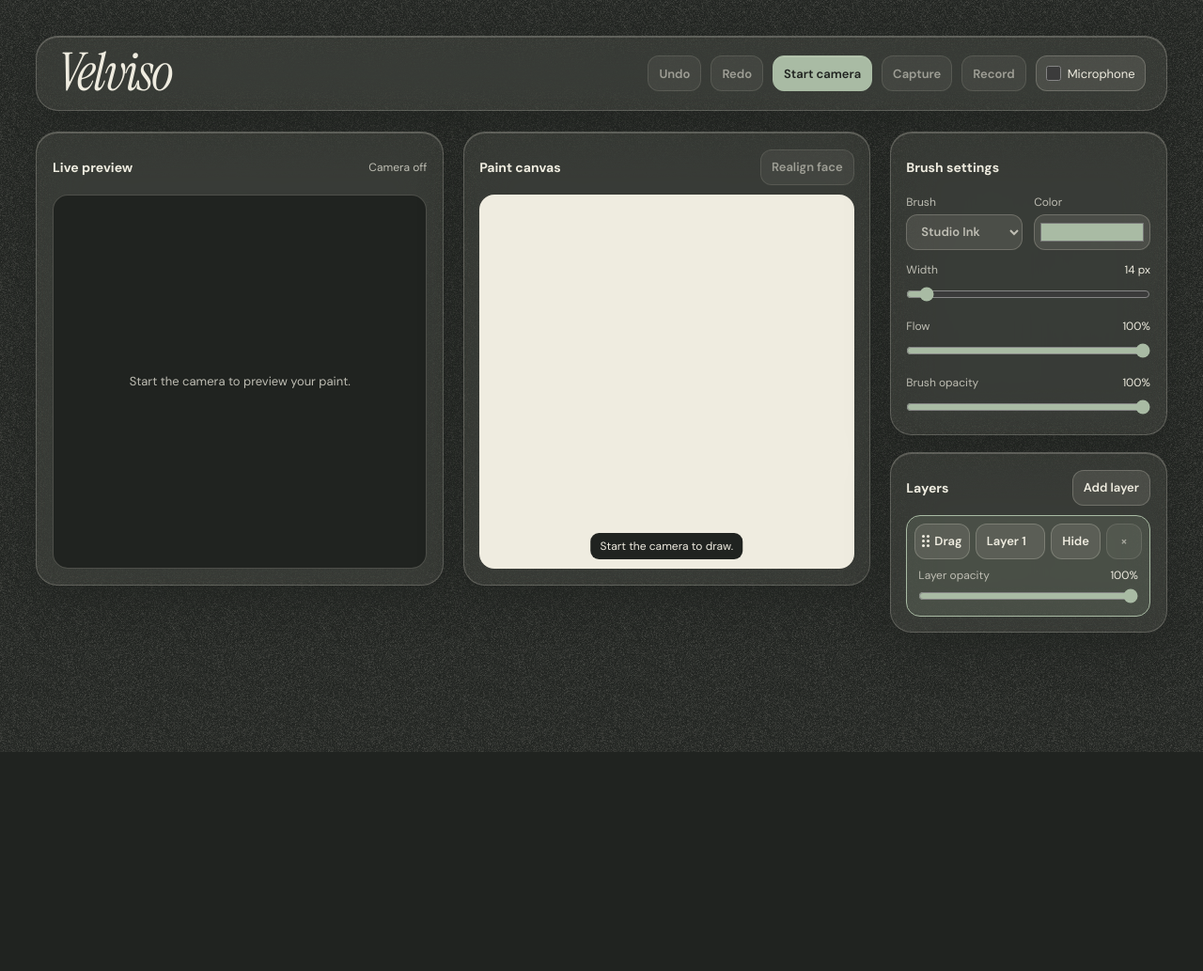
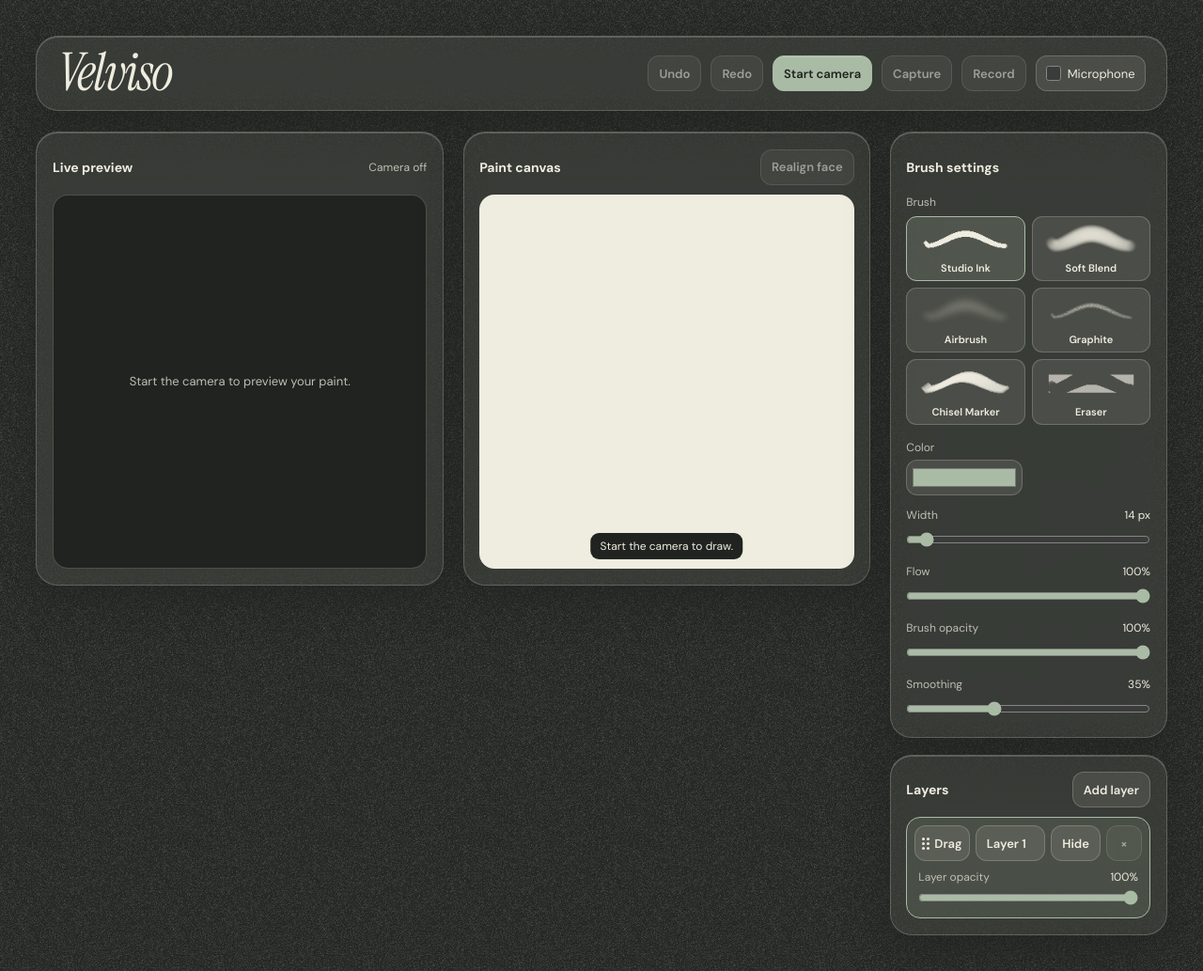
Before and after one commit to adarshprakasan/velviso, a plain HTML site: page index.html in a window 1280 px wide. Shown: the whole page at 94% size. Before the commit the page ends 800 px from the top, so only its background shows below. Drawn offline with Linux system fonts and the light colour scheme.

Commit message:
Preview brush strokes and smooth pointer input

```diff
--- a/brushes.js
+++ b/brushes.js
@@ -74,3 +74,47 @@ export function extendStroke(stroke, next) {
   stroke.remainder = (stroke.remainder + distance) % stroke.spacing;
   stroke.last = next;
 }
+
+export function smoothPoint(previous, next, amount) {
+  if (!amount) return next;
+  const elapsed = Math.max(1, next.time - previous.time);
+  const distance = Math.hypot(next.x - previous.x, next.y - previous.y);
+  const response = 1 - Math.exp(-elapsed / (8 + amount * 48));
+  const follow = Math.max(response, 1 - 36 / Math.max(1, distance), 1 - amount);
+  return {
+    x: previous.x + (next.x - previous.x) * follow,
+    y: previous.y + (next.y - previous.y) * follow,
+    pressure: next.pressure,
+    time: next.time,
+  };
+}
+
+export function drawBrushPreview(canvas, brush, color) {
+  const mask = canvas.getContext('2d');
+  const preset = presets[brush];
+  const width = Math.max(8, Math.min(39, preset.width * .54));
+  if (brush === 'eraser') {
+    mask.fillStyle = color;
+    mask.globalAlpha = .65;
+    mask.fillRect(13, 15, 110, 23);
+    mask.globalAlpha = 1;
+    mask.globalCompositeOperation = 'destination-out';
+  }
+  const stroke = {
+    mask, tip: makeBrushTip(brush, color), width,
+    flow: preset.flow / 100, preset, spacing: Math.max(.5, width * preset.spacing),
+    last: { x: 17, y: 30, pressure: .6 },
+    remainder: 0,
+  };
+  stamp(stroke, stroke.last);
+  for (let i = 1; i <= 30; i++) {
+    const progress = i / 30;
+    extendStroke(stroke, {
+      x: 17 + progress * 103,
+      y: 26 + Math.cos(progress * Math.PI * 2) * 8,
+      pressure: .57 + Math.sin(progress * Math.PI) * .43,
+    });
+  }
+  mask.globalCompositeOperation = 'source-over';
+  mask.globalAlpha = 1;
+}
--- a/index.html
+++ b/index.html
@@ -4,7 +4,7 @@
 <meta charset="utf-8">
 <meta name="viewport" content="width=device-width,initial-scale=1">
 <title>Velviso</title>
-<link rel="stylesheet" href="studio.css?v=brush1">
+<link rel="stylesheet" href="studio.css?v=smooth1">
 </head>
 <body>
 <div class="shell">
@@ -20,12 +20,23 @@
 </section>
 <aside class="tools" aria-label="Painting tools"><div class="glass panel">
 <div class="heading"><h2>Brush settings</h2></div>
+<fieldset id="brush" class="brush-picker">
+<legend>Brush</legend>
+<div class="brush-grid">
+<label class="brush-card"><input type="radio" name="brush" value="ink" checked><canvas width="136" height="54" aria-hidden="true"></canvas><span>Studio Ink</span></label>
+<label class="brush-card"><input type="radio" name="brush" value="soft"><canvas width="136" height="54" aria-hidden="true"></canvas><span>Soft Blend</span></label>
+<label class="brush-card"><input type="radio" name="brush" value="airbrush"><canvas width="136" height="54" aria-hidden="true"></canvas><span>Airbrush</span></label>
+<label class="brush-card"><input type="radio" name="brush" value="pencil"><canvas width="136" height="54" aria-hidden="true"></canvas><span>Graphite</span></label>
+<label class="brush-card"><input type="radio" name="brush" value="marker"><canvas width="136" height="54" aria-hidden="true"></canvas><span>Chisel Marker</span></label>
+<label class="brush-card"><input type="radio" name="brush" value="eraser"><canvas width="136" height="54" aria-hidden="true"></canvas><span>Eraser</span></label>
+</div>
+</fieldset>
 <div class="controls">
-<label>Brush<select id="brush"><option value="ink">Studio Ink</option><option value="soft">Soft Blend</option><option value="airbrush">Airbrush</option><option value="pencil">Graphite</option><option value="marker">Chisel Marker</option><option value="eraser">Eraser</option></select></label>
 <label>Color<input id="color" type="color" value="#a9bba4"></label>
 <label>Width <output for="width"></output><input id="width" type="range" min="1" max="240" value="14"></label>
 <label>Flow <output for="flow"></output><input id="flow" type="range" min="1" max="100" value="100"></label>
 <label>Brush opacity <output for="opacity"></output><input id="opacity" type="range" min="1" max="100" value="100"></label>
+<label>Smoothing <output for="smoothing"></output><input id="smoothing" type="range" min="0" max="100" value="35"></label>
 </div>
 </div><div class="glass panel">
 <div class="heading"><h2>Layers</h2><button id="add">Add layer</button></div>
@@ -33,6 +44,6 @@
 </div></aside>
 </main>
 </div>
-<script type="module" src="studio.js?v=brush1"></script>
+<script type="module" src="studio.js?v=smooth1"></script>
 </body>
 </html>
--- a/studio.css
+++ b/studio.css
@@ -65,7 +65,7 @@ main {
 #paint { touch-action: none; cursor: crosshair; }
 #guide { pointer-events: none; }
 
-button, select {
+button {
   font: inherit;
   font-size: 13px;
   font-weight: 600;
@@ -77,7 +77,7 @@ button, select {
   padding: 7px 11px;
   cursor: pointer;
 }
-button:hover:not(:disabled), select:hover { background-color: var(--stroke); }
+button:hover:not(:disabled) { background-color: var(--stroke); }
 button:disabled { opacity: .56; cursor: default; }
 :focus-visible { outline: 2px solid var(--sage); outline-offset: 2px; }
 #camera {
@@ -89,10 +89,8 @@ button:disabled { opacity: .56; cursor: default; }
 .tools { display: grid; gap: 18px; min-width: 0; }
 .controls { display: grid; grid-template-columns: repeat(2, minmax(0, 1fr)); gap: 13px 12px; }
 .controls label { font-size: 12px; color: var(--muted); display: grid; gap: 5px; }
-.controls label:nth-child(n+3) { grid-column: 1 / -1; grid-template-columns: 1fr auto; }
+.controls label:has(input[type=range]) { grid-column: 1 / -1; grid-template-columns: 1fr auto; }
 .controls input[type=range] { grid-column: 1 / -1; }
-.controls select { width: 100%; }
-select option { background: var(--charcoal); color: var(--ivory); }
 input { accent-color: var(--sage); }
 input[type=range] { width: 100%; min-width: 0; margin: 0; min-height: 26px; }
 input[type=color] {
@@ -210,3 +208,28 @@ output { color: var(--ivory); font-variant-numeric: tabular-nums; }
   text-align: center;
   pointer-events: none;
 }
+
+.brush-picker { min-width: 0; padding: 0; margin: 0 0 16px; border: 0; }
+.brush-picker legend { padding: 0; margin-bottom: 7px; color: var(--muted); font-size: 12px; }
+.brush-grid { display: grid; grid-template-columns: repeat(2, minmax(0, 1fr)); gap: 7px; }
+.brush-card {
+  position: relative;
+  display: grid;
+  justify-items: center;
+  min-width: 0;
+  padding: 3px 4px 6px;
+  border: 1px solid var(--stroke);
+  border-radius: 11px;
+  background: var(--control);
+  text-align: center;
+  font-size: 11px;
+  font-weight: 600;
+  cursor: pointer;
+}
+.brush-card canvas { display: block; width: 100%; max-width: 112px; height: auto; }
+.brush-card input { position: absolute; opacity: 0; margin: 0; }
+.brush-card:has(:checked) { border-color: var(--sage); background: color-mix(in srgb, var(--sage) 20%, transparent); }
+.brush-card:has(:focus-visible) { outline: 2px solid var(--sage); outline-offset: 2px; }
+@media (max-width: 767px) and (orientation: portrait) {
+  .brush-grid { grid-template-columns: repeat(3, minmax(0, 1fr)); }
+}
--- a/studio.js
+++ b/studio.js
@@ -1,4 +1,4 @@
-import { extendStroke, makeBrushTip, presets, stamp } from './brushes.js';
+import { drawBrushPreview, extendStroke, makeBrushTip, presets, smoothPoint, stamp } from './brushes.js?v=smooth1';
 import { createMesh } from './mesh.js';
 
 const get = (id) => document.getElementById(id);
@@ -211,6 +211,7 @@ function point(event, rect, fallbackPressure = 1) {
   return {
     x: (event.clientX - rect.left) * size / rect.width,
     y: (event.clientY - rect.top) * size / rect.height,
+    time: event.timeStamp,
     pressure: event.pointerType === 'pen' ? event.pressure || fallbackPressure : 1,
   };
 }
@@ -243,7 +244,7 @@ paint.addEventListener('pointerdown', (event) => {
   const layer = layers.find((layer) => layer.id === activeId);
   if (!drawingEnabled || stroke || drag || event.button !== 0 || !layer.visible) return;
   remember();
-  const brush = get('brush').value;
+  const brush = get('brush').querySelector('input:checked').value;
   const preset = presets[brush];
   const width = Number(get('width').value);
   const base = layer.canvas;
@@ -259,6 +260,7 @@ paint.addEventListener('pointerdown', (event) => {
     width,
     flow: Number(get('flow').value) / 100,
     opacity: Number(get('opacity').value) / 100,
+    smoothing: Number(get('smoothing').value) / 100,
     erase: brush === 'eraser',
     spacing: Math.max(.45, width * preset.spacing),
     last: point(event, paint.getBoundingClientRect(), .35),
@@ -274,7 +276,8 @@ paint.addEventListener('pointermove', (event) => {
   const rect = paint.getBoundingClientRect();
   const samples = event.getCoalescedEvents?.();
   for (const sample of samples?.length ? samples : [event]) {
-    extendStroke(stroke, point(sample, rect, stroke.last.pressure));
+    const next = point(sample, rect, stroke.last.pressure);
+    extendStroke(stroke, smoothPoint(stroke.last, next, stroke.smoothing));
   }
   compositeStroke();
 });
@@ -635,7 +638,7 @@ get('add').onclick = () => {
 };
 undo.onclick = () => restore(past, future);
 redo.onclick = () => restore(future, past);
-for (const id of ['width', 'flow', 'opacity']) {
+for (const id of ['width', 'flow', 'opacity', 'smoothing']) {
   const input = get(id);
   const update = () => {
     document.querySelector('output[for="' + id + '"]').value =
@@ -652,4 +655,7 @@ get('brush').addEventListener('change', (event) => {
     control.dispatchEvent(new Event('input'));
   }
 });
+for (const choice of get('brush').querySelectorAll('input')) {
+  drawBrushPreview(choice.nextElementSibling, choice.value, '#efece0');
+}
 addLayer();
```
